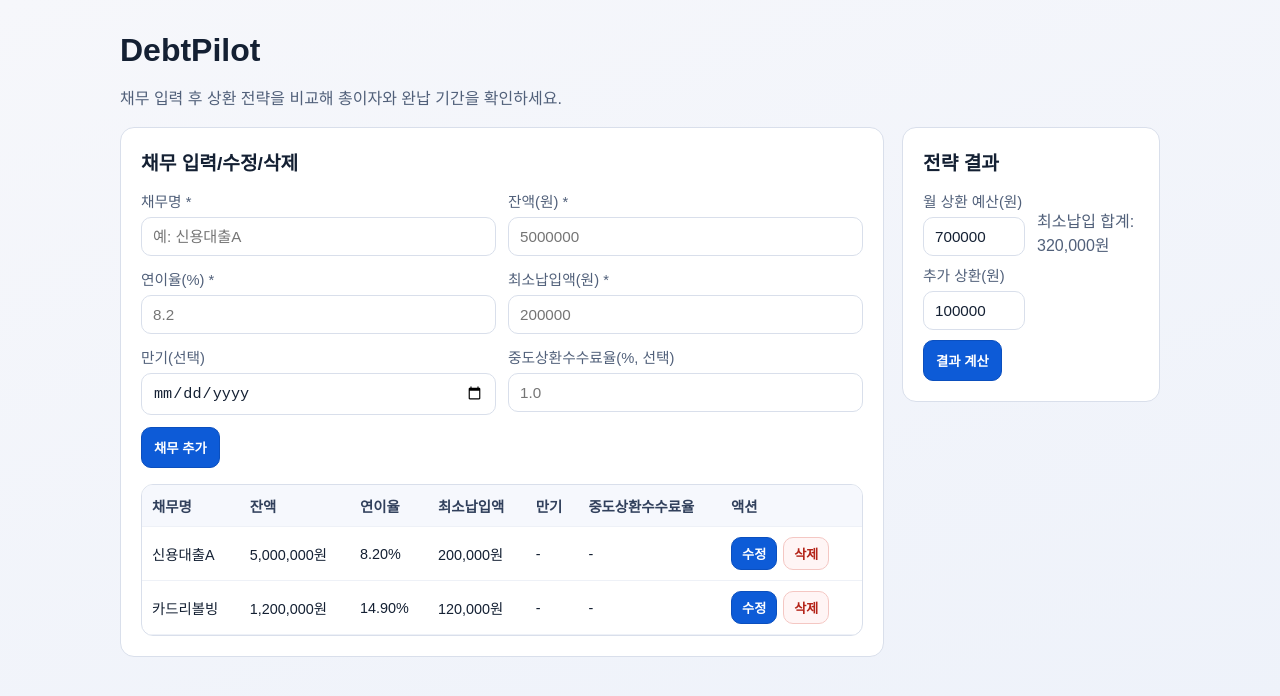
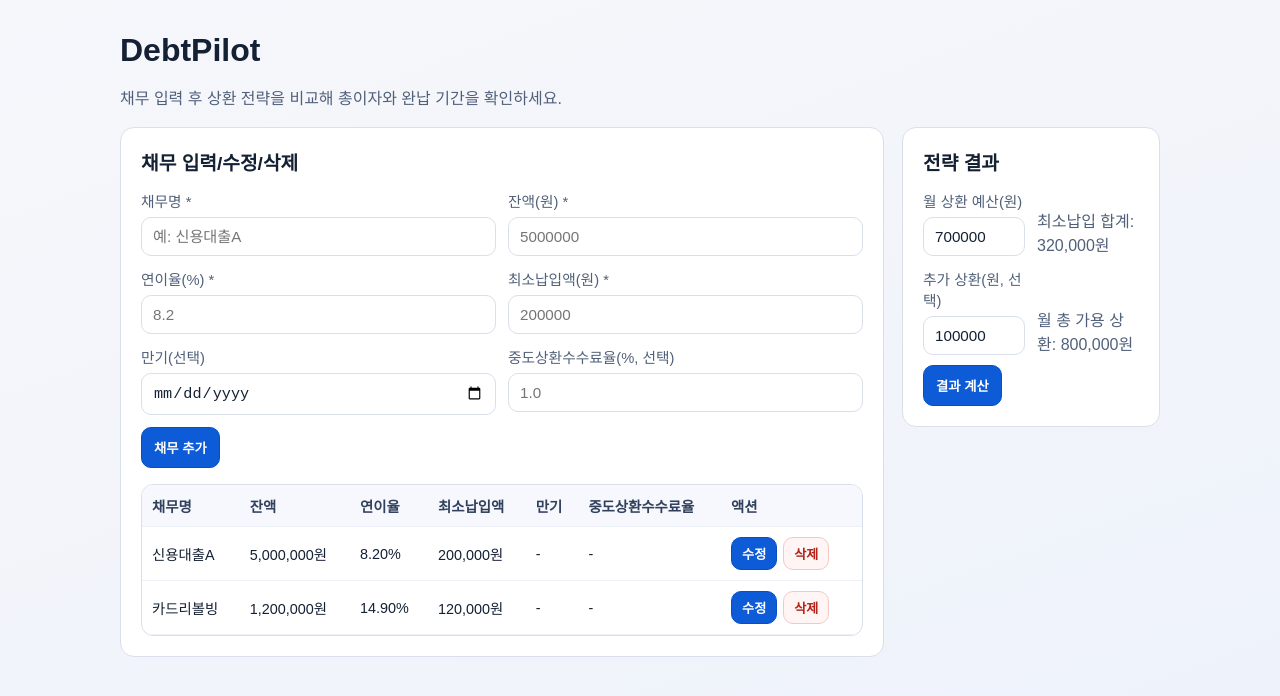
Before and after one commit to asusikai/loan-debt-planner, a Next.js app: page / in a window 1280 px wide. Shown: the top 696 px of the page. Built offline with nearby package versions, Linux system fonts and the light colour scheme.

Commit message:
feat(ui): 추가 상환 입력과 월 총 가용 상환 표시 추가

```diff
--- a/src/app/components/budget-form.tsx
+++ b/src/app/components/budget-form.tsx
@@ -1,8 +1,10 @@
 type BudgetFormProps = {
   monthlyBudget: string;
+  extraPayment: string;
   minimumRequired: number;
   hasDebts: boolean;
   onChangeMonthlyBudget: (value: string) => void;
+  onChangeExtraPayment: (value: string) => void;
 };
 
 function toCurrency(value: number): string {
@@ -11,12 +13,17 @@ function toCurrency(value: number): string {
 
 export function BudgetForm({
   monthlyBudget,
+  extraPayment,
   minimumRequired,
   hasDebts,
   onChangeMonthlyBudget,
+  onChangeExtraPayment,
 }: BudgetFormProps) {
   const budgetNumber = Number(monthlyBudget || "0");
+  const extraPaymentNumber = Number(extraPayment || "0");
   const isInsufficient = hasDebts && Number.isFinite(budgetNumber) && budgetNumber < minimumRequired;
+  const isInvalidExtraPayment = Number.isFinite(extraPaymentNumber) && extraPaymentNumber < 0;
+  const totalAvailablePayment = Math.max(0, budgetNumber) + Math.max(0, extraPaymentNumber);
 
   return (
     <div className="budget-grid">
@@ -33,10 +40,26 @@ export function BudgetForm({
         />
       </label>
       <p className="muted budget-hint">최소납입 합계: {toCurrency(minimumRequired)}</p>
+      <label>
+        추가 상환(원, 선택)
+        <input
+          type="number"
+          min="0"
+          step="1000"
+          value={extraPayment}
+          onChange={(event) => onChangeExtraPayment(event.target.value)}
+          disabled={!hasDebts}
+          aria-invalid={isInvalidExtraPayment}
+        />
+      </label>
+      <p className="muted budget-hint">월 총 가용 상환: {toCurrency(totalAvailablePayment)}</p>
       {!hasDebts ? <p className="field-warning">채무를 먼저 추가해야 예산을 설정할 수 있습니다.</p> : null}
       {hasDebts && isInsufficient ? (
         <p className="field-error">예산이 최소납입 합계보다 작습니다.</p>
       ) : null}
+      {hasDebts && isInvalidExtraPayment ? (
+        <p className="field-error">추가 상환 금액은 0 이상이어야 합니다.</p>
+      ) : null}
     </div>
   );
 }
--- a/src/app/page.tsx
+++ b/src/app/page.tsx
@@ -269,20 +269,12 @@ export default function HomePage() {
           <h2>전략 결과</h2>
           <BudgetForm
             monthlyBudget={monthlyBudget}
+            extraPayment={extraPayment}
             minimumRequired={totalMinimum}
             hasDebts={debts.length > 0}
             onChangeMonthlyBudget={setMonthlyBudget}
+            onChangeExtraPayment={setExtraPayment}
           />
-          <div className="budget-grid" style={{ marginTop: 8 }}>
-            <label>
-              추가 상환(원)
-              <input
-                type="number"
-                value={extraPayment}
-                onChange={(event) => setExtraPayment(event.target.value)}
-              />
-            </label>
-          </div>
           <button type="button" onClick={handleCalculate} style={{ marginTop: 10 }}>
             결과 계산
           </button>
```
